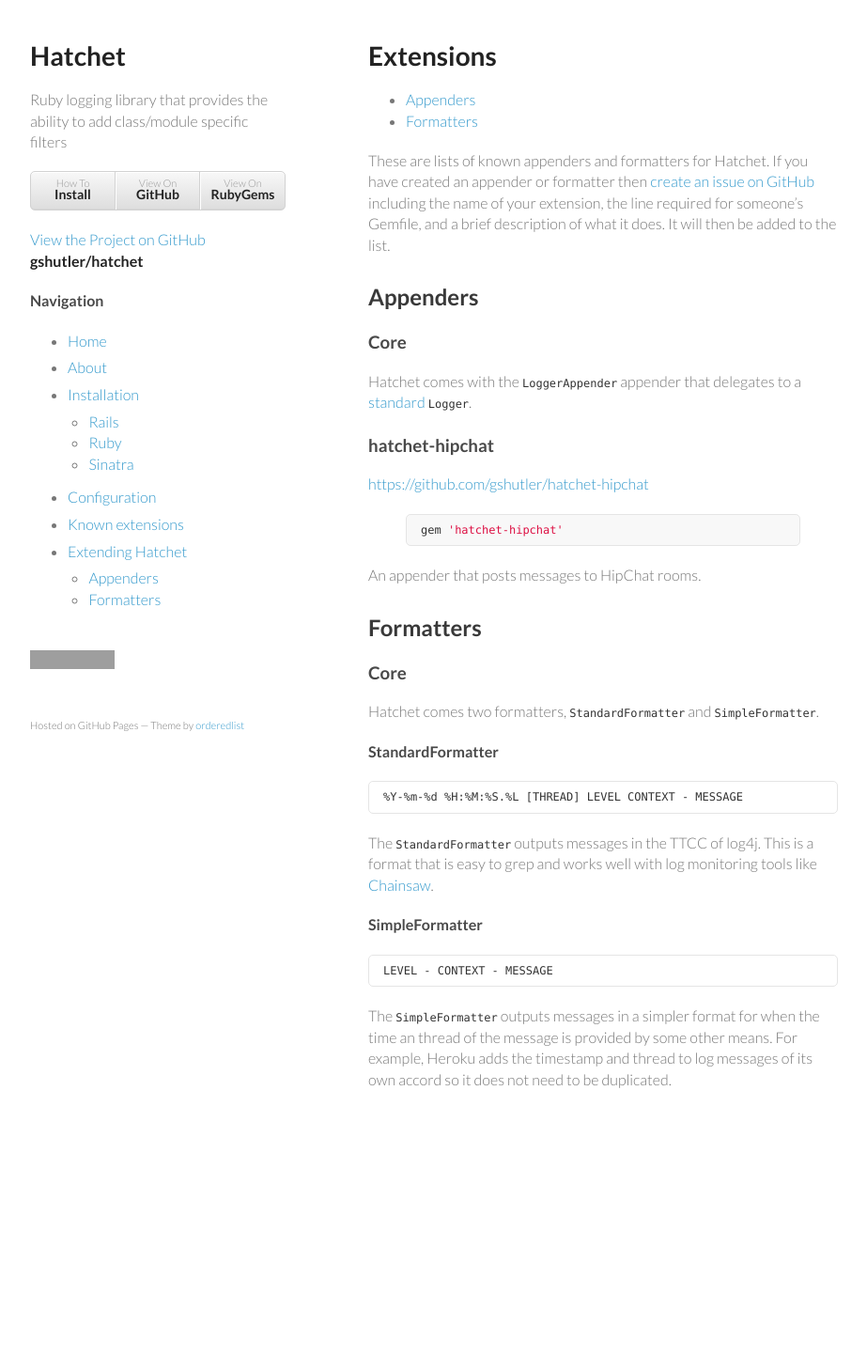
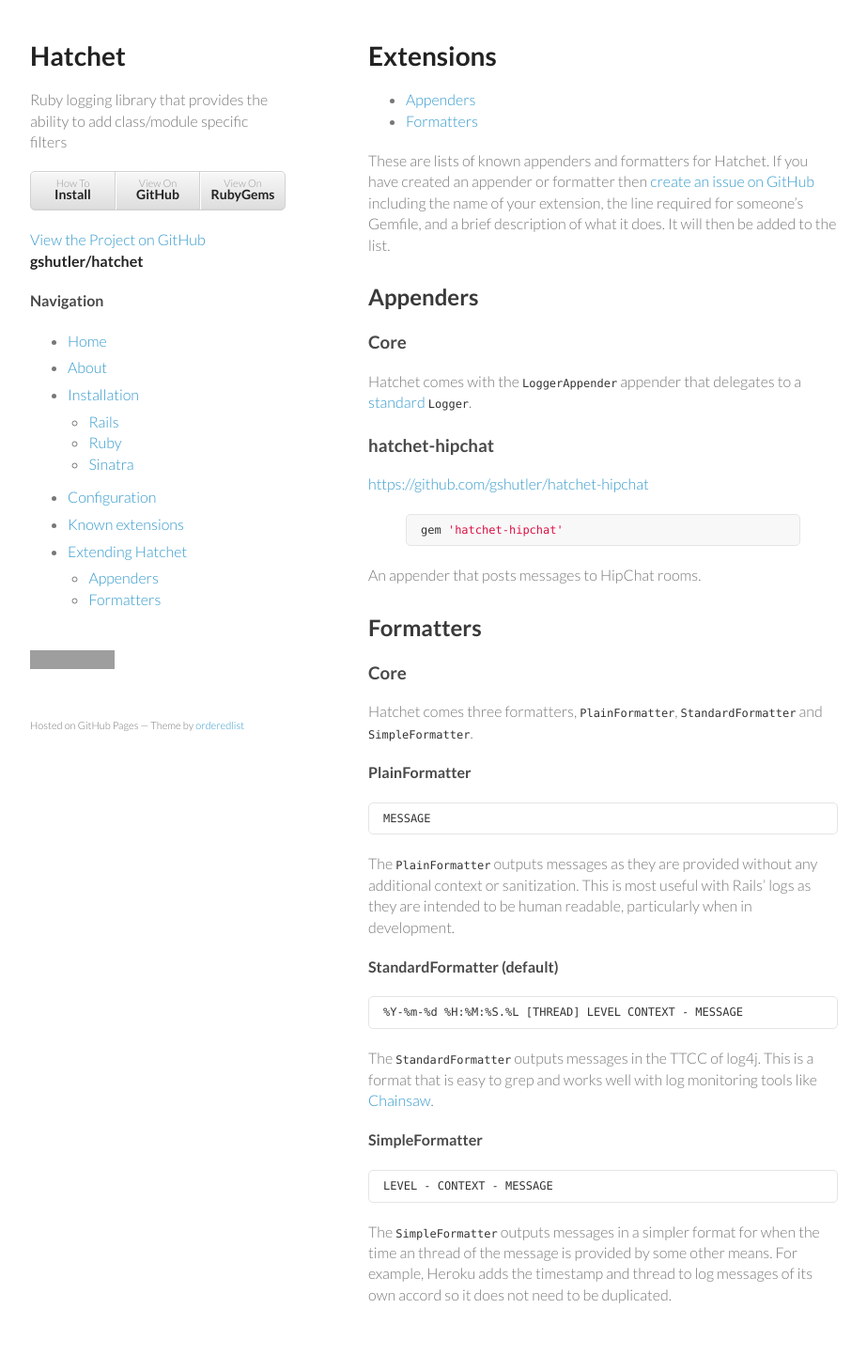
Before and after one commit to gshutler/hatchet, a Jekyll site: the page built from extensions.md, in a window 1280 px wide. Shown: the whole page at 94% size, without its empty margins (178-1101 px from the left). Built offline with Jekyll 4.4.1, drawn with Linux system fonts in a browser that asks for light colours; before the commit the page ends 1230 px from its top, so only the background shows below that; grey boxes are pictures that could not be loaded.

Commit message:
Added the PlainFormatter to the docs

````diff
--- a/extensions.md
+++ b/extensions.md
@@ -34,9 +34,20 @@ An appender that posts messages to HipChat rooms.
 
 ### Core
 
-Hatchet comes two formatters, `StandardFormatter` and `SimpleFormatter`.
+Hatchet comes three formatters, `PlainFormatter`, `StandardFormatter` and
+`SimpleFormatter`.
 
-#### StandardFormatter
+#### PlainFormatter
+
+```
+MESSAGE
+```
+
+The `PlainFormatter` outputs messages as they are provided without any
+additional context or sanitization. This is most useful with Rails' logs as they
+are intended to be human readable, particularly when in development.
+
+#### StandardFormatter (default)
 
 ```
 %Y-%m-%d %H:%M:%S.%L [THREAD] LEVEL CONTEXT - MESSAGE
````
Also changed, not shown: configuration.md (+5 -2 lines).
